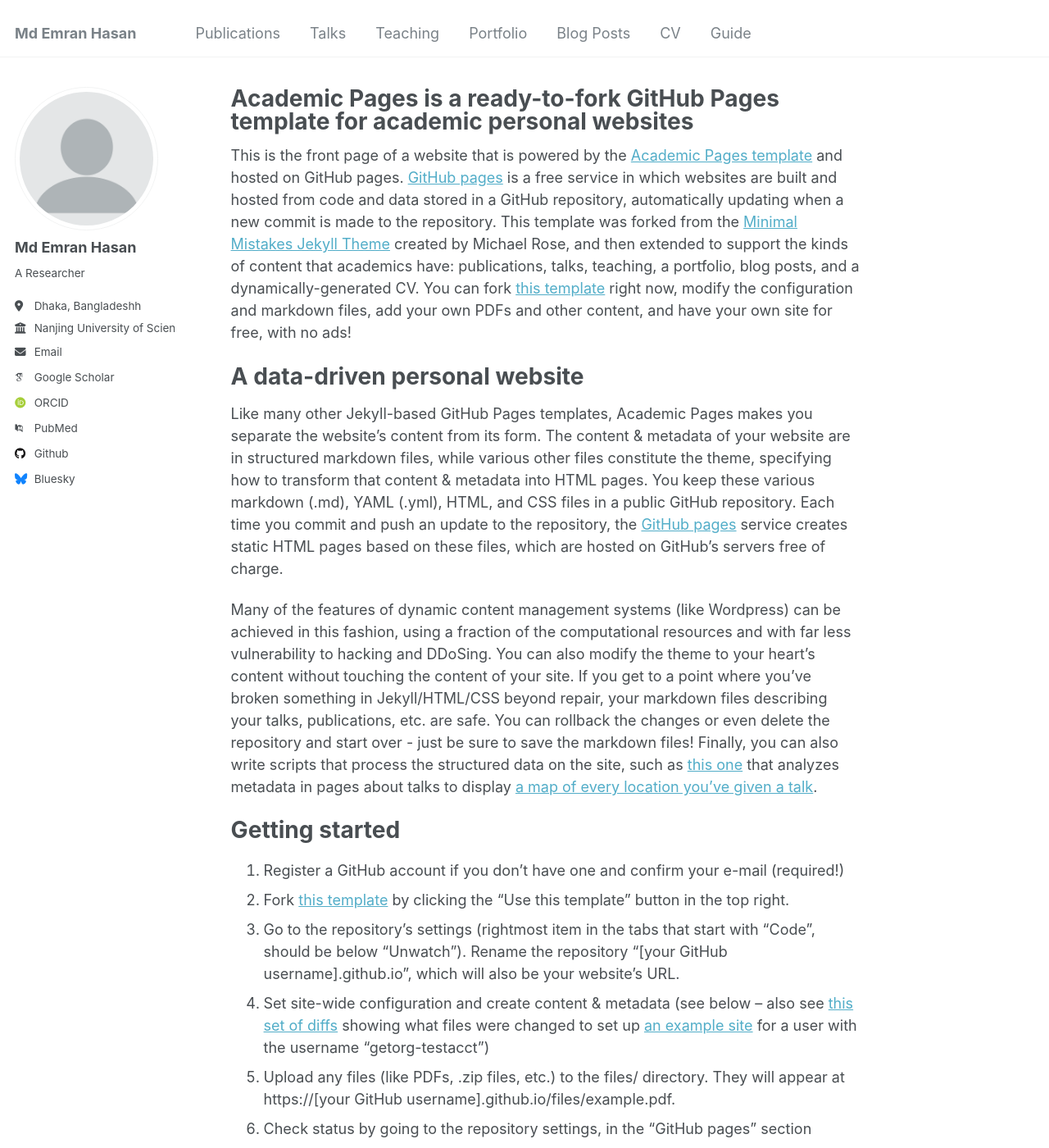
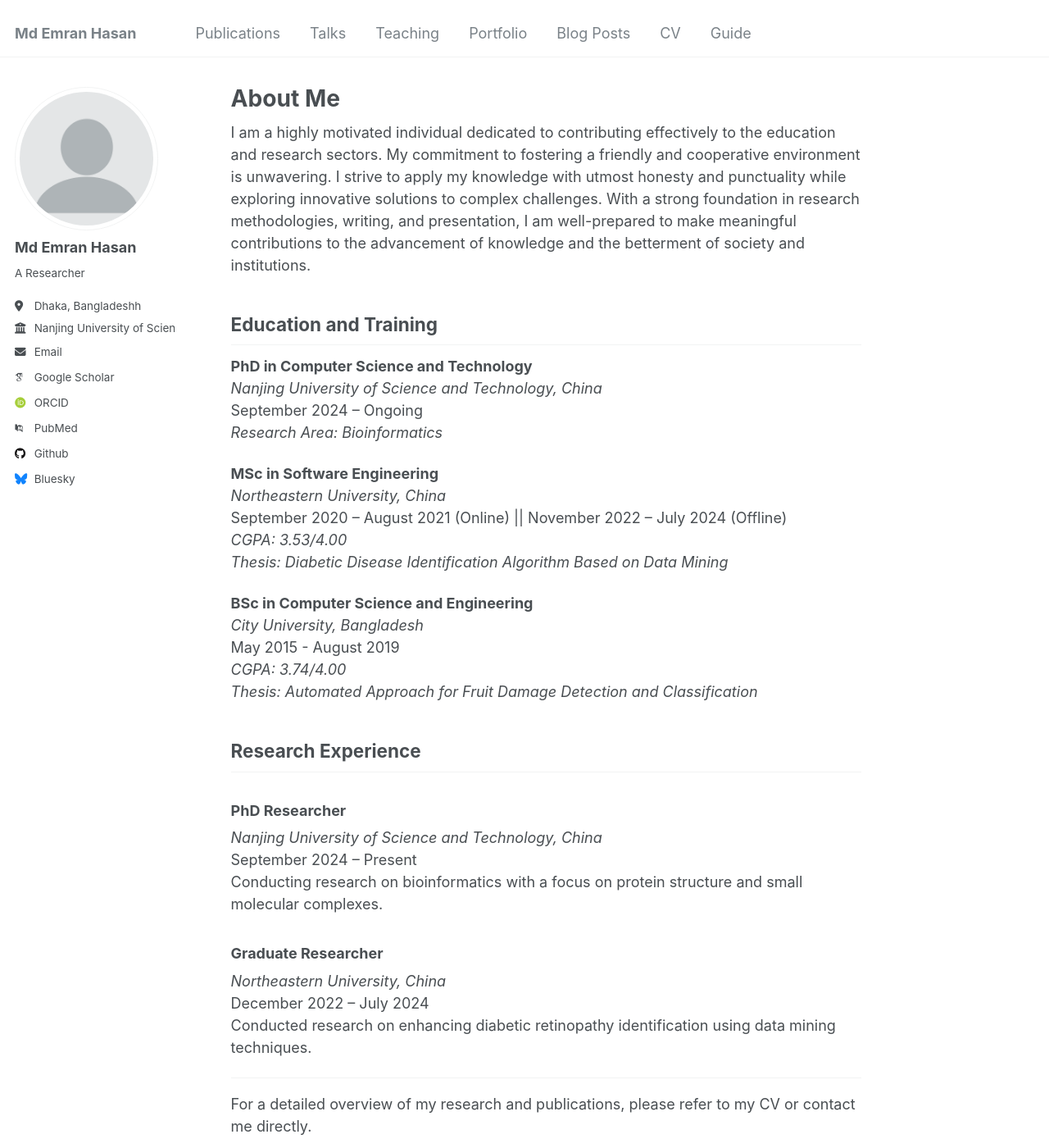
Before and after one commit to emrancub/emrancub.github.io, a Jekyll site: the page built from _pages/about.md, in a window 1280 px wide and 1400 px high. Shown: the whole window at 82% size. Built offline with Jekyll 4.4.1, drawn with Linux system fonts in a browser that asks for light colours; some web fonts are replaced; some of the changed text lies outside the part shown.

Commit message:
home page added

```diff
--- a/_includes/footer.html
+++ b/_includes/footer.html
@@ -9,9 +9,9 @@
     {% if site.author.github %}
       <li><a href="http://github.com/{{ site.author.github }}"><i class="fab fa-github" aria-hidden="true"></i> GitHub</a></li>
     {% endif %}
-    {% if site.author.bitbucket %}
+    <!-- {% if site.author.bitbucket %}
       <li><a href="http://bitbucket.org/{{ site.author.bitbucket }}"><i class="fab fa-bitbucket" aria-hidden="true"></i> Bitbucket</a></li>
-    {% endif %}
+    {% endif %} -->
     {% if site.atom_feed.hide != true %}
     <li><a href="{% if site.atom_feed.path %}{{ site.atom_feed.path }}{% else %}{{ base_path }}/feed.xml{% endif %}"><i class="fa fa-fw fa-rss-square" aria-hidden="true"></i> {{ site.data.ui-text[site.locale].feed_label | default: "Feed" }}</a></li>
     {% endif %}
@@ -20,6 +20,6 @@
 {% endif %}
 
 <div class="page__footer-copyright">
-  &copy; {{ site.time | date: '%Y' }} {{ site.name | default: site.title }}, {{ site.data.ui-text[site.locale].powered_by | default: "Powered by" }} <a href="http://jekyllrb.com" rel="nofollow">Jekyll</a> &amp; <a href="https://github.com/academicpages/academicpages.github.io">AcademicPages</a>, a fork of <a href="https://mademistakes.com/work/minimal-mistakes-jekyll-theme/" rel="nofollow">Minimal Mistakes</a>.<br />
+  &copy; {{ site.time | date: '%Y' }} {{ site.name | default: site.title }}, {{ site.data.ui-text[site.locale].powered_by | default: "Powered by" }} <a href="http://emrancub.github.io" rel="nofollow">Emran</a> &amp; <a href="https://emrancub.github.io">.<br />
   Site last updated {{ "now" | date: '%Y-%m-%d' %}}
 </div>
--- a/_pages/about.md
+++ b/_pages/about.md
@@ -1,49 +1,45 @@
 ---
 permalink: /
-title: "Academic Pages is a ready-to-fork GitHub Pages template for academic personal websites"
+title: "About Me"
 author_profile: true
 redirect_from:
   - /about/
   - /about.html
 ---
 
-This is the front page of a website that is powered by the [Academic Pages template](https://github.com/academicpages/academicpages.github.io) and hosted on GitHub pages. [GitHub pages](https://pages.github.com) is a free service in which websites are built and hosted from code and data stored in a GitHub repository, automatically updating when a new commit is made to the repository. This template was forked from the [Minimal Mistakes Jekyll Theme](https://mmistakes.github.io/minimal-mistakes/) created by Michael Rose, and then extended to support the kinds of content that academics have: publications, talks, teaching, a portfolio, blog posts, and a dynamically-generated CV. You can fork [this template](https://github.com/academicpages/academicpages.github.io) right now, modify the configuration and markdown files, add your own PDFs and other content, and have your own site for free, with no ads!
+I am a highly motivated individual dedicated to contributing effectively to the education and research sectors. My commitment to fostering a friendly and cooperative environment is unwavering. I strive to apply my knowledge with utmost honesty and punctuality while exploring innovative solutions to complex challenges. With a strong foundation in research methodologies, writing, and presentation, I am well-prepared to make meaningful contributions to the advancement of knowledge and the betterment of society and institutions.
 
-A data-driven personal website
-======
-Like many other Jekyll-based GitHub Pages templates, Academic Pages makes you separate the website's content from its form. The content & metadata of your website are in structured markdown files, while various other files constitute the theme, specifying how to transform that content & metadata into HTML pages. You keep these various markdown (.md), YAML (.yml), HTML, and CSS files in a public GitHub repository. Each time you commit and push an update to the repository, the [GitHub pages](https://pages.github.com/) service creates static HTML pages based on these files, which are hosted on GitHub's servers free of charge.
+## Education and Training
 
-Many of the features of dynamic content management systems (like Wordpress) can be achieved in this fashion, using a fraction of the computational resources and with far less vulnerability to hacking and DDoSing. You can also modify the theme to your heart's content without touching the content of your site. If you get to a point where you've broken something in Jekyll/HTML/CSS beyond repair, your markdown files describing your talks, publications, etc. are safe. You can rollback the changes or even delete the repository and start over - just be sure to save the markdown files! Finally, you can also write scripts that process the structured data on the site, such as [this one](https://github.com/academicpages/academicpages.github.io/blob/master/talkmap.ipynb) that analyzes metadata in pages about talks to display [a map of every location you've given a talk](https://academicpages.github.io/talkmap.html).
+**PhD in Computer Science and Technology**
+*Nanjing University of Science and Technology, China*
+September 2024 – Ongoing
+*Research Area: Bioinformatics*
 
-Getting started
-======
-1. Register a GitHub account if you don't have one and confirm your e-mail (required!)
-1. Fork [this template](https://github.com/academicpages/academicpages.github.io) by clicking the "Use this template" button in the top right.
-1. Go to the repository's settings (rightmost item in the tabs that start with "Code", should be below "Unwatch"). Rename the repository "[your GitHub username].github.io", which will also be your website's URL.
-1. Set site-wide configuration and create content & metadata (see below -- also see [this set of diffs](http://archive.is/3TPas) showing what files were changed to set up [an example site](https://getorg-testacct.github.io) for a user with the username "getorg-testacct")
-1. Upload any files (like PDFs, .zip files, etc.) to the files/ directory. They will appear at https://[your GitHub username].github.io/files/example.pdf.
-1. Check status by going to the repository settings, in the "GitHub pages" section
+**MSc in Software Engineering**
+*Northeastern University, China*
+September 2020 – August 2021 (Online) || November 2022 – July 2024 (Offline)
+*CGPA: 3.53/4.00*
+*Thesis: Diabetic Disease Identification Algorithm Based on Data Mining*
 
-Site-wide configuration
-------
-The main configuration file for the site is in the base directory in [_config.yml](https://github.com/academicpages/academicpages.github.io/blob/master/_config.yml), which defines the content in the sidebars and other site-wide features. You will need to replace the default variables with ones about yourself and your site's github repository. The configuration file for the top menu is in [_data/navigation.yml](https://github.com/academicpages/academicpages.github.io/blob/master/_data/navigation.yml). For example, if you don't have a portfolio or blog posts, you can remove those items from that navigation.yml file to remove them from the header.
+**BSc in Computer Science and Engineering**
+*City University, Bangladesh*
+May 2015 - August 2019
+*CGPA: 3.74/4.00*
+*Thesis: Automated Approach for Fruit Damage Detection and Classification*
 
-Create content & metadata
-------
-For site content, there is one markdown file for each type of content, which are stored in directories like _publications, _talks, _posts, _teaching, or _pages. For example, each talk is a markdown file in the [_talks directory](https://github.com/academicpages/academicpages.github.io/tree/master/_talks). At the top of each markdown file is structured data in YAML about the talk, which the theme will parse to do lots of cool stuff. The same structured data about a talk is used to generate the list of talks on the [Talks page](https://academicpages.github.io/talks), each [individual page](https://academicpages.github.io/talks/2012-03-01-talk-1) for specific talks, the talks section for the [CV page](https://academicpages.github.io/cv), and the [map of places you've given a talk](https://academicpages.github.io/talkmap.html) (if you run this [python file](https://github.com/academicpages/academicpages.github.io/blob/master/talkmap.py) or [Jupyter notebook](https://github.com/academicpages/academicpages.github.io/blob/master/talkmap.ipynb), which creates the HTML for the map based on the contents of the _talks directory).
+## Research Experience
 
-**Markdown generator**
+### PhD Researcher
+*Nanjing University of Science and Technology, China*
+September 2024 – Present
+Conducting research on bioinformatics with a focus on protein structure and small molecular complexes.
 
-The repository includes [a set of Jupyter notebooks](https://github.com/academicpages/academicpages.github.io/tree/master/markdown_generator
-) that converts a CSV containing structured data about talks or presentations into individual markdown files that will be properly formatted for the Academic Pages template. The sample CSVs in that directory are the ones I used to create my own personal website at stuartgeiger.com. My usual workflow is that I keep a spreadsheet of my publications and talks, then run the code in these notebooks to generate the markdown files, then commit and push them to the GitHub repository.
+### Graduate Researcher
+*Northeastern University, China*
+December 2022 – July 2024
+Conducted research on enhancing diabetic retinopathy identification using data mining techniques.
 
-How to edit your site's GitHub repository
-------
-Many people use a git client to create files on their local computer and then push them to GitHub's servers. If you are not familiar with git, you can directly edit these configuration and markdown files directly in the github.com interface. Navigate to a file (like [this one](https://github.com/academicpages/academicpages.github.io/blob/master/_talks/2012-03-01-talk-1.md) and click the pencil icon in the top right of the content preview (to the right of the "Raw | Blame | History" buttons). You can delete a file by clicking the trashcan icon to the right of the pencil icon. You can also create new files or upload files by navigating to a directory and clicking the "Create new file" or "Upload files" buttons.
+---
 
-Example: editing a markdown file for a talk
-![Editing a markdown file for a talk](/images/editing-talk.png)
-
-For more info
-------
-More info about configuring Academic Pages can be found in [the guide](https://academicpages.github.io/markdown/), the [growing wiki](https://github.com/academicpages/academicpages.github.io/wiki), and you can always [ask a question on GitHub](https://github.com/academicpages/academicpages.github.io/discussions). The [guides for the Minimal Mistakes theme](https://mmistakes.github.io/minimal-mistakes/docs/configuration/) (which this theme was forked from) might also be helpful.
+For a detailed overview of my research and publications, please refer to my CV or contact me directly.
```
